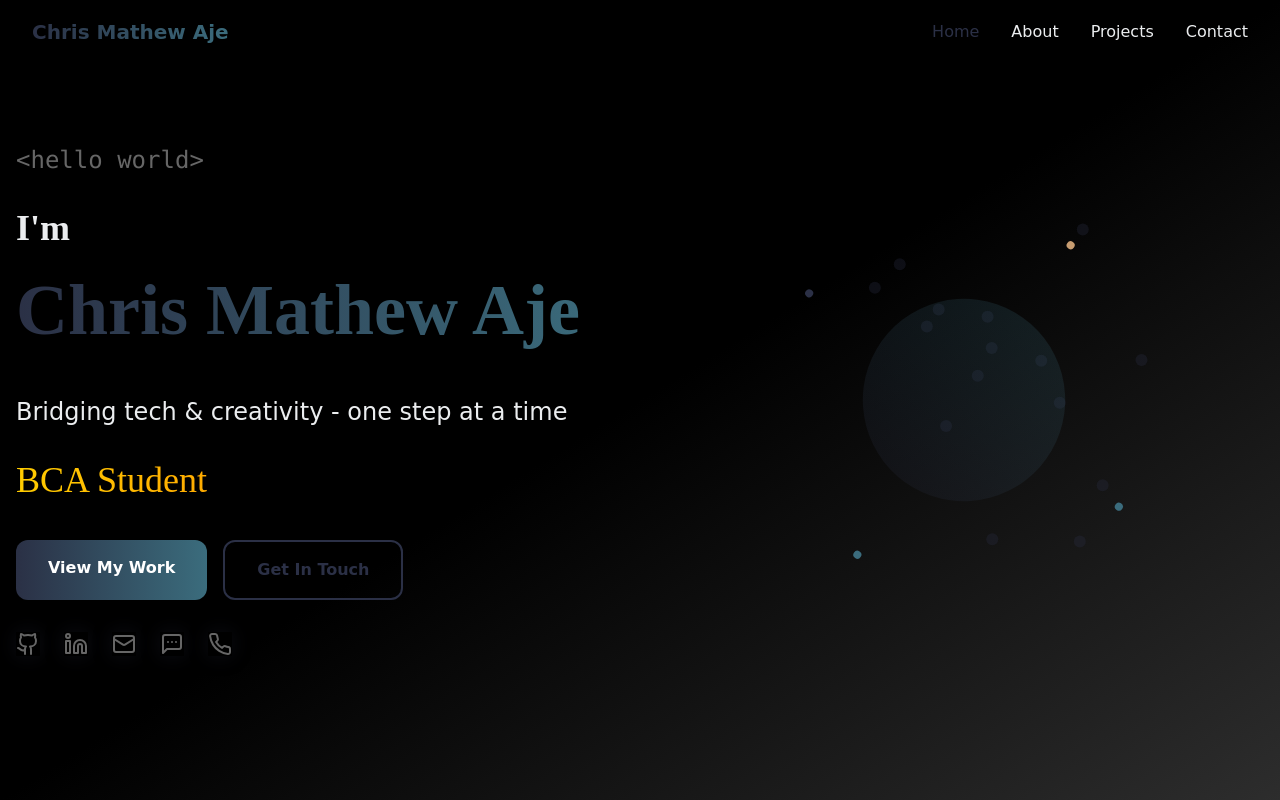
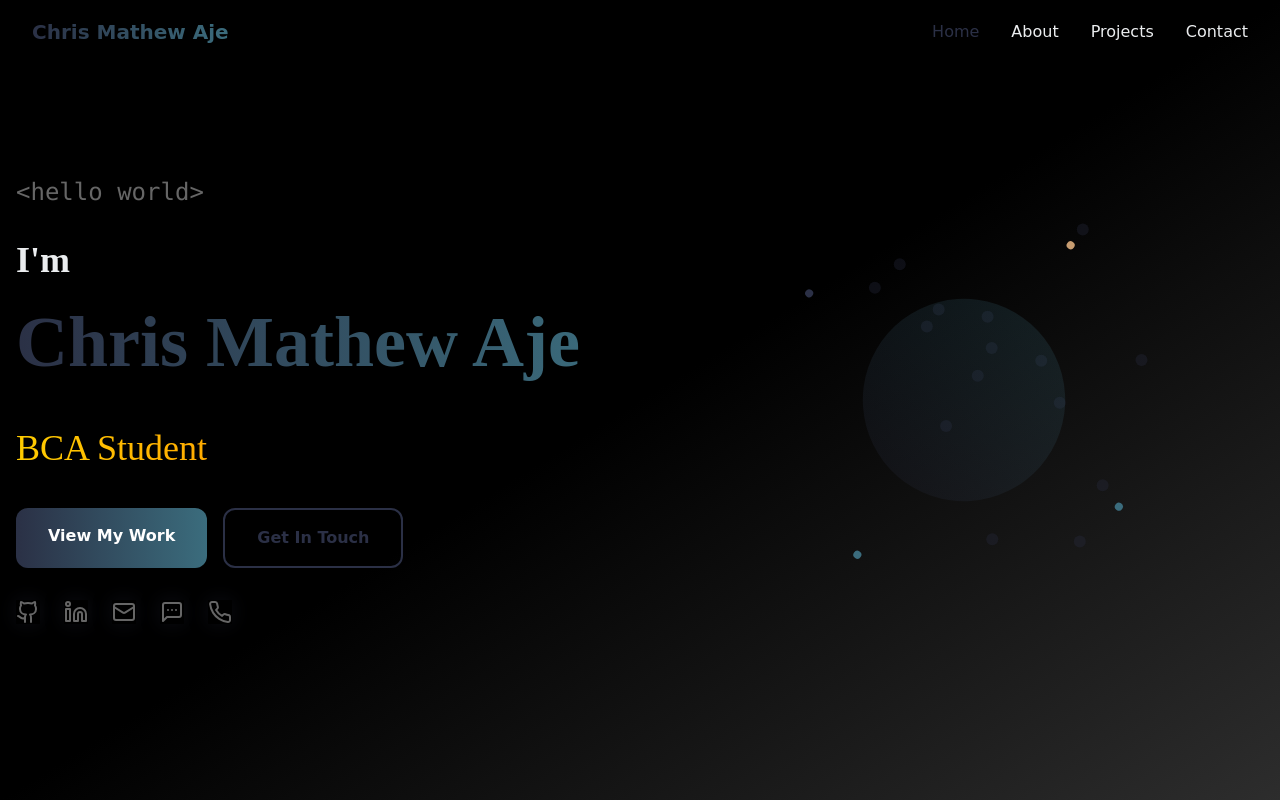
Before and after one commit to chrismat-05/thecma.xyz, a React (Vite) app: page / in a window 1280 px wide. Shown: the top 800 px of the page. Built offline with nearby package versions, Linux system fonts and the light colour scheme.

Commit message:
hero updated

```diff
--- a/src/components/Hero.tsx
+++ b/src/components/Hero.tsx
@@ -47,15 +47,6 @@ const Hero = () => {
                 Chris Mathew Aje
               </span>
             </motion.div>
-
-            <motion.p
-              initial={{ opacity: 0, y: 20 }}
-              animate={{ opacity: 1, y: 0 }}
-              transition={{ delay: 0.6, duration: 0.6 }}
-              className="text-xl md:text-2xl text-foreground mb-8"
-            >
-              Bridging tech & creativity - one step at a time
-            </motion.p>
 
             <motion.div
               initial={{ opacity: 0 }}
```
